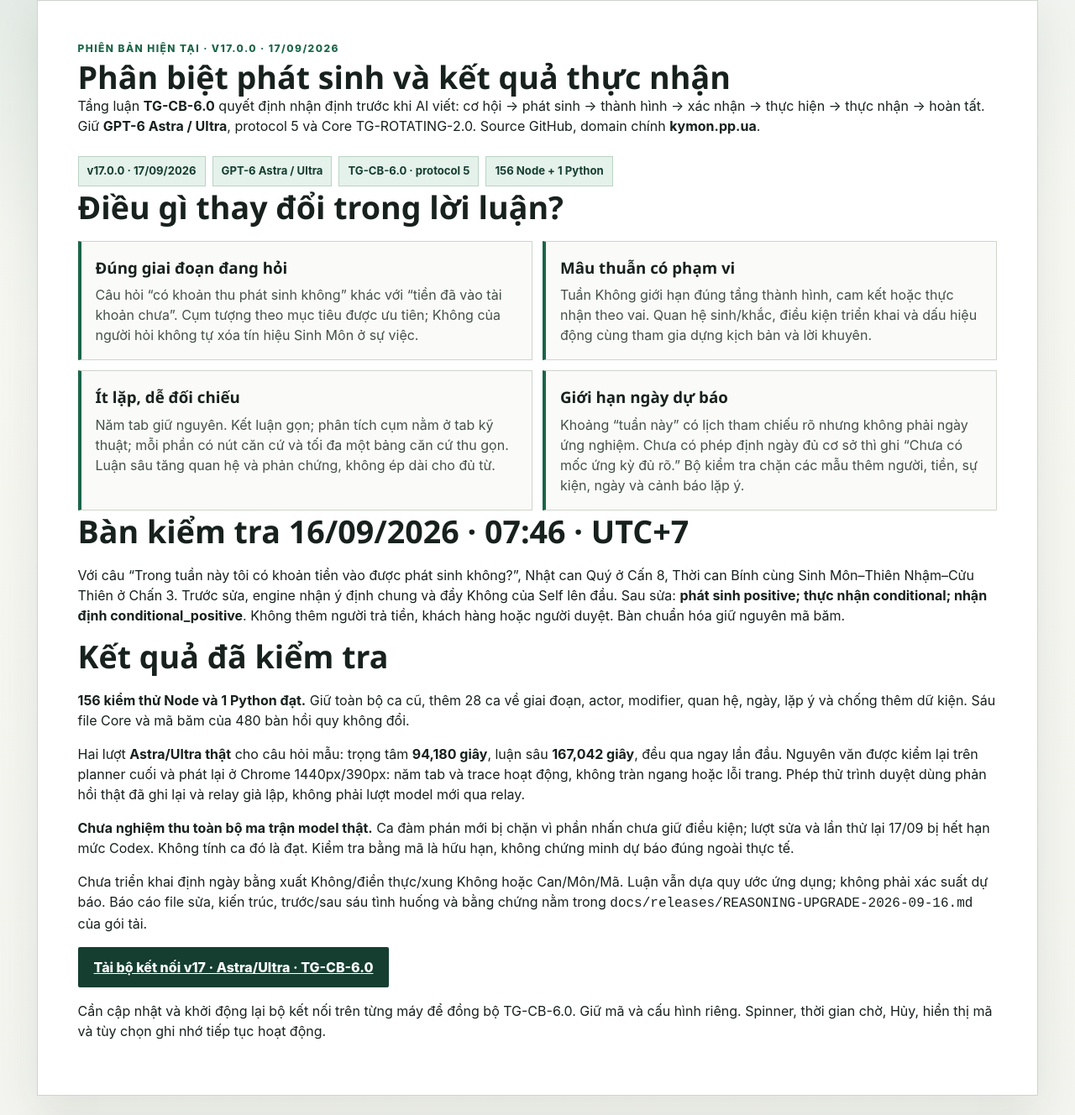
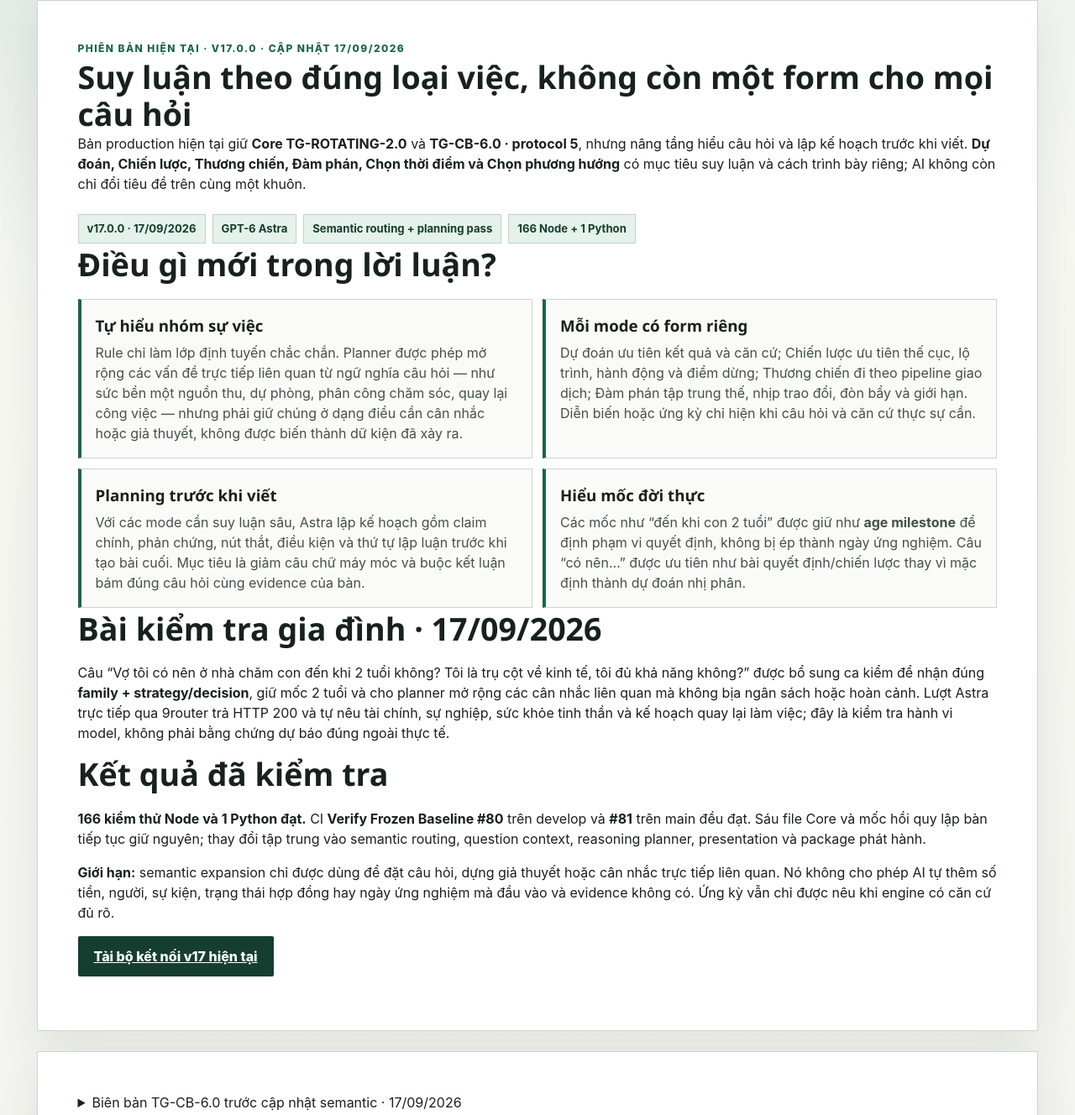
Before and after one commit to dinhtrongddr-dev/KY-MON-DON-GIAP, a website: page dist/audit.html in a window 1280 px wide. Shown: the part 116-1444 px from the top of the page at 84% size. Drawn offline with Linux system fonts and the light colour scheme.

Commit message:
docs: update public audit for semantic reasoning release

```diff
--- a/dist/audit.html
+++ b/dist/audit.html
@@ -1,7 +1,20 @@
-<!doctype html><html lang="vi"><head><meta charset="utf-8"><meta name="viewport" content="width=device-width,initial-scale=1"><meta name="theme-color" content="#15251f"><meta name="description" content="Kiểm toán v17 ngày 17/09/2026: bảy tầng kết quả, GPT-6 Astra/Ultra, TG-CB-6.0, bằng chứng kiểm thử và giới hạn."><title>v17.0.0 · Kiểm toán Kỳ Môn Bàn</title><link rel="icon" href="./favicon.svg" type="image/svg+xml"><link rel="stylesheet" href="./styles.css"></head><body>
+<!doctype html><html lang="vi"><head><meta charset="utf-8"><meta name="viewport" content="width=device-width,initial-scale=1"><meta name="theme-color" content="#15251f"><meta name="description" content="Kiểm toán v17 ngày 17/09/2026: semantic routing, planning pass theo mode, 166 kiểm thử Node, GPT-6 Astra và giới hạn suy luận."><title>v17.0.0 · Kiểm toán Kỳ Môn Bàn</title><link rel="icon" href="./favicon.svg" type="image/svg+xml"><link rel="stylesheet" href="./styles.css"></head><body>
 <div class="page-shell audit-page"><header class="topbar"><a class="brand" href="./index.html"><span class="brand-seal" aria-hidden="true"><i>四</i><i>九</i><i>二</i><i>三</i><i>五</i><i>七</i><i>八</i><i>一</i><i>六</i></span><span><strong>Kỳ Môn Bàn</strong><small>All-in-One · v17.0.0</small></span></a><a class="button button-quiet" href="./index.html">← Về bàn</a></header>
 <main>
-<section class="audit-section" id="current-release"><p class="eyebrow">Phiên bản hiện tại · v17.0.0 · 17/09/2026</p><h1>Phân biệt phát sinh và kết quả thực nhận</h1>
+<section class="audit-section" id="current-release"><p class="eyebrow">Phiên bản hiện tại · v17.0.0 · cập nhật 17/09/2026</p><h1>Suy luận theo đúng loại việc, không còn một form cho mọi câu hỏi</h1>
+<p>Bản production hiện tại giữ <strong>Core TG-ROTATING-2.0</strong> và <strong>TG-CB-6.0 · protocol 5</strong>, nhưng nâng tầng hiểu câu hỏi và lập kế hoạch trước khi viết. <strong>Dự đoán, Chiến lược, Thương chiến, Đàm phán, Chọn thời điểm và Chọn phương hướng</strong> có mục tiêu suy luận và cách trình bày riêng; AI không còn chỉ đổi tiêu đề trên cùng một khuôn.</p>
+<div class="audit-badges"><span>v17.0.0 · 17/09/2026</span><span>GPT-6 Astra</span><span>Semantic routing + planning pass</span><span>166 Node + 1 Python</span></div>
+<h2>Điều gì mới trong lời luận?</h2><div class="audit-grid">
+<article><h3>Tự hiểu nhóm sự việc</h3><p>Rule chỉ làm lớp định tuyến chắc chắn. Planner được phép mở rộng các vấn đề trực tiếp liên quan từ ngữ nghĩa câu hỏi — như sức bền một nguồn thu, dự phòng, phân công chăm sóc, quay lại công việc — nhưng phải giữ chúng ở dạng điều cần cân nhắc hoặc giả thuyết, không được biến thành dữ kiện đã xảy ra.</p></article>
+<article><h3>Mỗi mode có form riêng</h3><p>Dự đoán ưu tiên kết quả và căn cứ; Chiến lược ưu tiên thế cục, lộ trình, hành động và điểm dừng; Thương chiến đi theo pipeline giao dịch; Đàm phán tập trung thế, nhịp trao đổi, đòn bẩy và giới hạn. Diễn biến hoặc ứng kỳ chỉ hiện khi câu hỏi và căn cứ thực sự cần.</p></article>
+<article><h3>Planning trước khi viết</h3><p>Với các mode cần suy luận sâu, Astra lập kế hoạch gồm claim chính, phản chứng, nút thắt, điều kiện và thứ tự lập luận trước khi tạo bài cuối. Mục tiêu là giảm câu chữ máy móc và buộc kết luận bám đúng câu hỏi cùng evidence của bàn.</p></article>
+<article><h3>Hiểu mốc đời thực</h3><p>Các mốc như “đến khi con 2 tuổi” được giữ như <strong>age milestone</strong> để định phạm vi quyết định, không bị ép thành ngày ứng nghiệm. Câu “có nên…” được ưu tiên như bài quyết định/chiến lược thay vì mặc định thành dự đoán nhị phân.</p></article></div>
+<h2>Bài kiểm tra gia đình · 17/09/2026</h2><p>Câu “Vợ tôi có nên ở nhà chăm con đến khi 2 tuổi không? Tôi là trụ cột về kinh tế, tôi đủ khả năng không?” được bổ sung ca kiểm để nhận đúng <strong>family + strategy/decision</strong>, giữ mốc 2 tuổi và cho planner mở rộng các cân nhắc liên quan mà không bịa ngân sách hoặc hoàn cảnh. Lượt Astra trực tiếp qua 9router trả HTTP 200 và tự nêu tài chính, sự nghiệp, sức khỏe tinh thần và kế hoạch quay lại làm việc; đây là kiểm tra hành vi model, không phải bằng chứng dự báo đúng ngoài thực tế.</p>
+<h2>Kết quả đã kiểm tra</h2><p><strong>166 kiểm thử Node và 1 Python đạt.</strong> CI <strong>Verify Frozen Baseline #80</strong> trên develop và <strong>#81</strong> trên main đều đạt. Sáu file Core và mốc hồi quy lập bàn tiếp tục giữ nguyên; thay đổi tập trung vào semantic routing, question context, reasoning planner, presentation và package phát hành.</p>
+<p><strong>Giới hạn:</strong> semantic expansion chỉ được dùng để đặt câu hỏi, dựng giả thuyết hoặc cân nhắc trực tiếp liên quan. Nó không cho phép AI tự thêm số tiền, người, sự kiện, trạng thái hợp đồng hay ngày ứng nghiệm mà đầu vào và evidence không có. Ứng kỳ vẫn chỉ được nêu khi engine có căn cứ đủ rõ.</p>
+<p><a class="button button-primary" href="./downloads/ky-mon-ai.zip">Tải bộ kết nối v17 hiện tại</a></p></section>
+<details class="audit-section"><summary>Biên bản TG-CB-6.0 trước cập nhật semantic · 17/09/2026</summary>
+<section class="audit-section"><p class="eyebrow">Phiên bản hiện tại · v17.0.0 · 17/09/2026</p><h1>Phân biệt phát sinh và kết quả thực nhận</h1>
 <p>Tầng luận <strong>TG-CB-6.0</strong> quyết định nhận định trước khi AI viết: cơ hội → phát sinh → thành hình → xác nhận → thực hiện → thực nhận → hoàn tất. Giữ <strong>GPT-6 Astra / Ultra</strong>, protocol 5 và Core TG-ROTATING-2.0. Source GitHub, domain chính <strong>kymon.pp.ua</strong>.</p>
 <div class="audit-badges"><span>v17.0.0 · 17/09/2026</span><span>GPT-6 Astra / Ultra</span><span>TG-CB-6.0 · protocol 5</span><span>156 Node + 1 Python</span></div>
 <h2>Điều gì thay đổi trong lời luận?</h2><div class="audit-grid">
@@ -15,6 +28,7 @@
 <p><strong>Chưa nghiệm thu toàn bộ ma trận model thật.</strong> Ca đàm phán mới bị chặn vì phần nhấn chưa giữ điều kiện; lượt sửa và lần thử lại 17/09 bị hết hạn mức Codex. Không tính ca đó là đạt. Kiểm tra bằng mã là hữu hạn, không chứng minh dự báo đúng ngoài thực tế.</p>
 <p>Chưa triển khai định ngày bằng xuất Không/điền thực/xung Không hoặc Can/Môn/Mã. Luận vẫn dựa quy ước ứng dụng; không phải xác suất dự báo. Báo cáo file sửa, kiến trúc, trước/sau sáu tình huống và bằng chứng nằm trong <code>docs/releases/REASONING-UPGRADE-2026-09-16.md</code> của gói tải.</p>
 <p><a class="button button-primary" href="./downloads/ky-mon-ai.zip">Tải bộ kết nối v17 · Astra/Ultra · TG-CB-6.0</a></p><p>Cần cập nhật và khởi động lại bộ kết nối trên từng máy để đồng bộ TG-CB-6.0. Giữ mã và cấu hình riêng. Spinner, thời gian chờ, Hủy, hiển thị mã và tùy chọn ghi nhớ tiếp tục hoạt động.</p></section>
+</details>
 <details class="audit-section"><summary>Biên bản lịch sử v16.1.0 · 15/09/2026</summary>
 <section class="audit-section"><p class="eyebrow">Lịch sử · v16.1.0 · 15/09/2026</p><h1>GPT-6 Astra với mức suy luận Ultra</h1>
 <p>Bản nâng cấp được xuất bản từ GitHub lên <strong>kymon.pp.ua</strong>. Bộ kết nối dùng <strong>GPT-6 Astra / Ultra</strong>, mức suy luận cao nhất mà Codex cung cấp cho tài khoản đã kiểm tra. Lõi lập bàn TG-ROTATING-2.0 được giữ nguyên; tầng luận dùng TG-CB-5.1, giao thức 5.</p>
```
